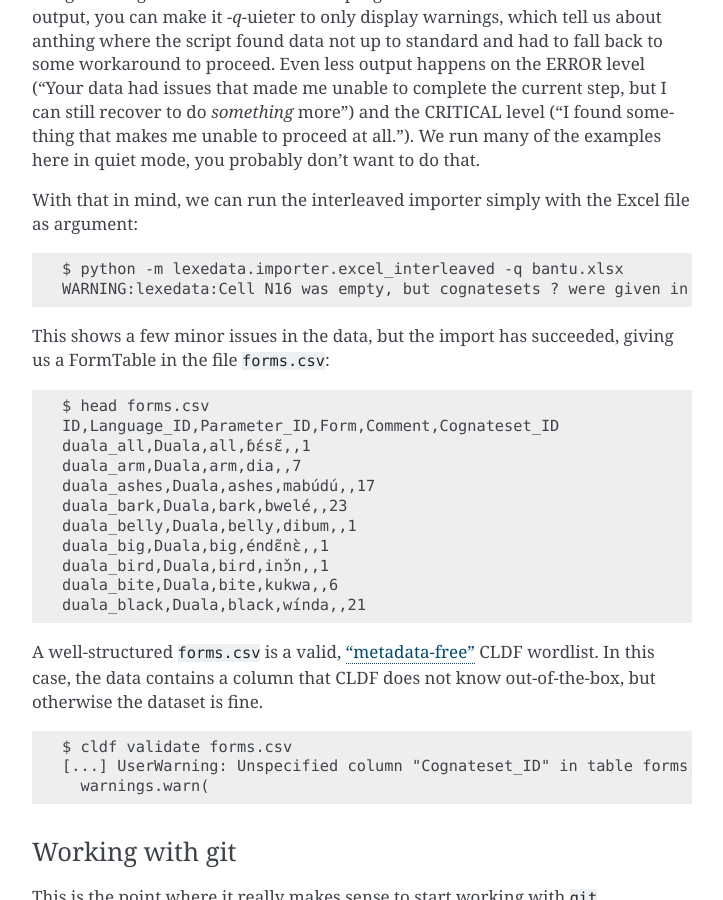
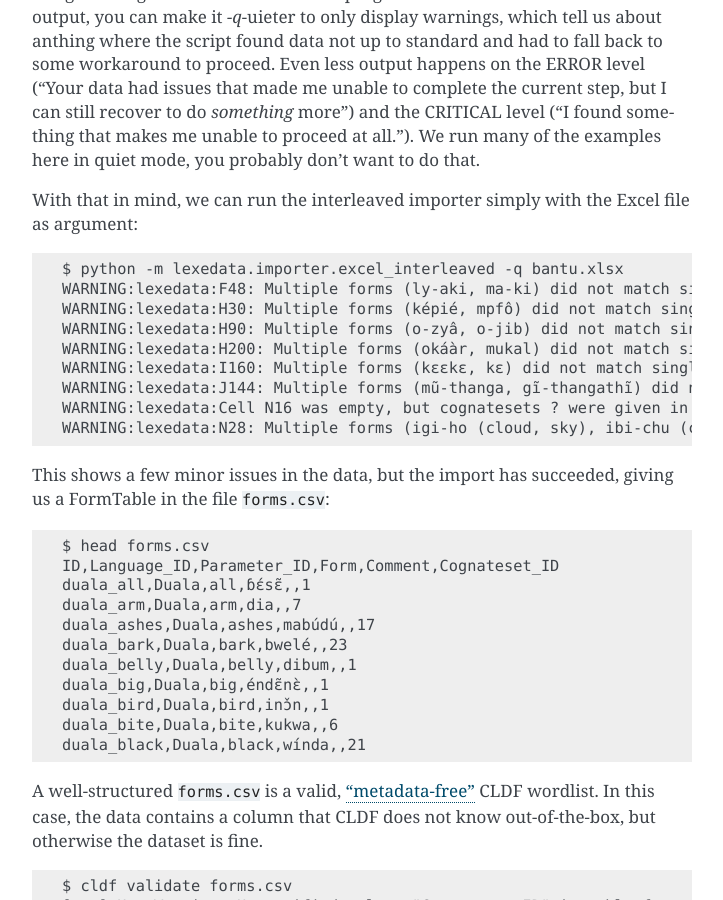
Before and after one commit to lexedata/lexedata, a Sphinx documentation site: the page built from docs/tour.rst, in a window 1280 px wide and 900 px high, scrolled down 2469 px. Shown: the whole window, without its empty margins (388-1111 px from the left). Built offline with Sphinx 7.4.7, drawn with Linux system fonts in a browser that asks for light colours.

Commit message:
New warnings appear in tour

```diff
--- a/docs/tour.rst
+++ b/docs/tour.rst
@@ -123,7 +123,14 @@ With that in mind, we can run the interleaved importer simply with the Excel
 file as argument::
 
     $ python -m lexedata.importer.excel_interleaved -q bantu.xlsx
+    WARNING:lexedata:F48: Multiple forms (ly-aki, ma-ki) did not match single cognateset (1), using that cognateset for each form.
+    WARNING:lexedata:H30: Multiple forms (képié, mpfô) did not match single cognateset (9), using that cognateset for each form.
+    WARNING:lexedata:H90: Multiple forms (o-zyâ, o-jib) did not match single cognateset (1), using that cognateset for each form.
+    WARNING:lexedata:H200: Multiple forms (okáàr, mukal) did not match single cognateset (2), using that cognateset for each form.
+    WARNING:lexedata:I160: Multiple forms (kɛɛkɛ, kɛ) did not match single cognateset (3), using that cognateset for each form.
+    WARNING:lexedata:J144: Multiple forms (mũ-thanga, gĩ-thangathĩ) did not match single cognateset (4), using that cognateset for each form.
     WARNING:lexedata:Cell N16 was empty, but cognatesets ? were given in N17.
+    WARNING:lexedata:N28: Multiple forms (igi-ho (cloud, sky), ibi-chu (clouds)) did not match single cognateset (2), using that cognateset for each form.
 
 This shows a few minor issues in the data, but the import has succeeded, giving
 us a FormTable in the file ``forms.csv``::
```
